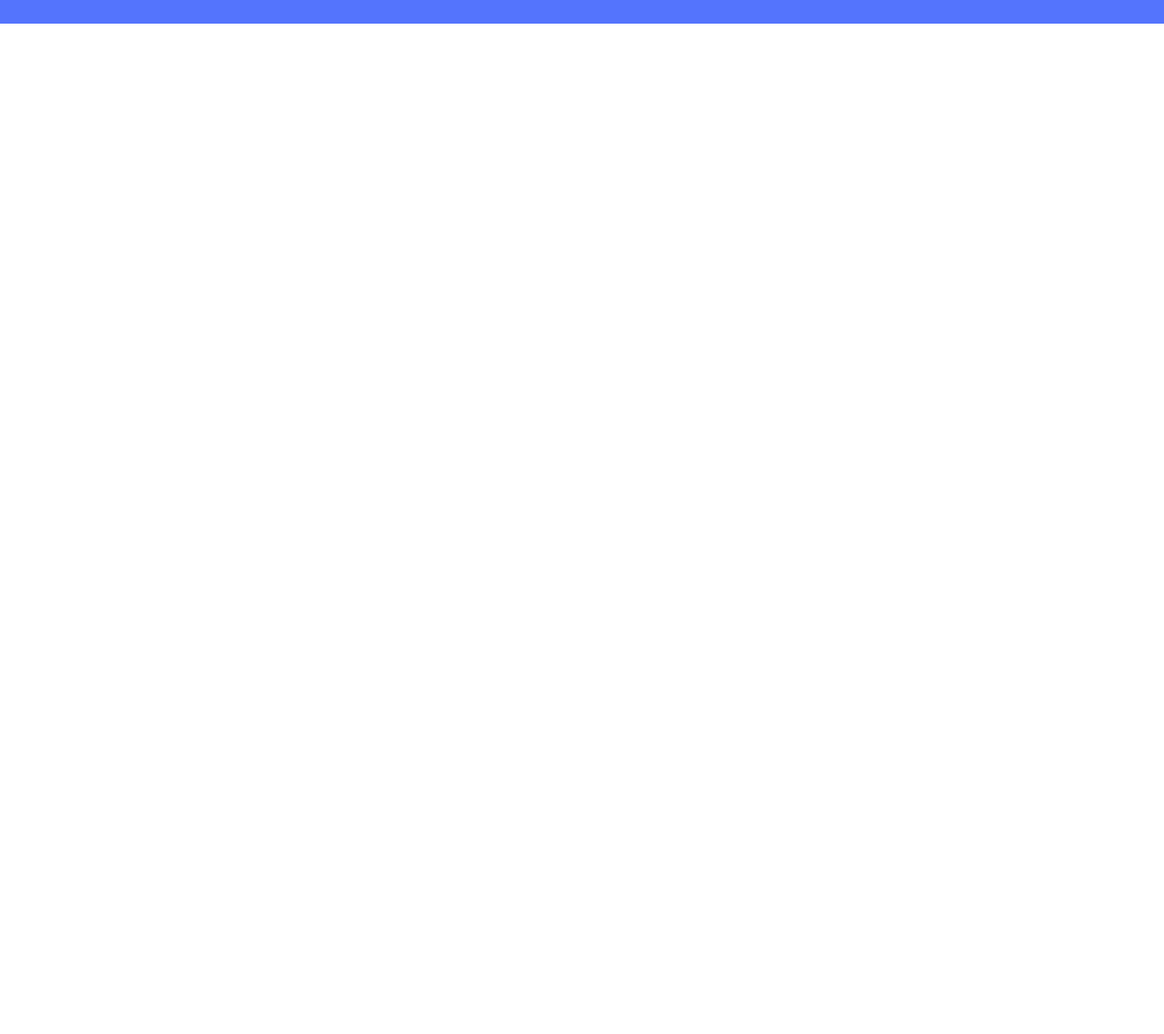
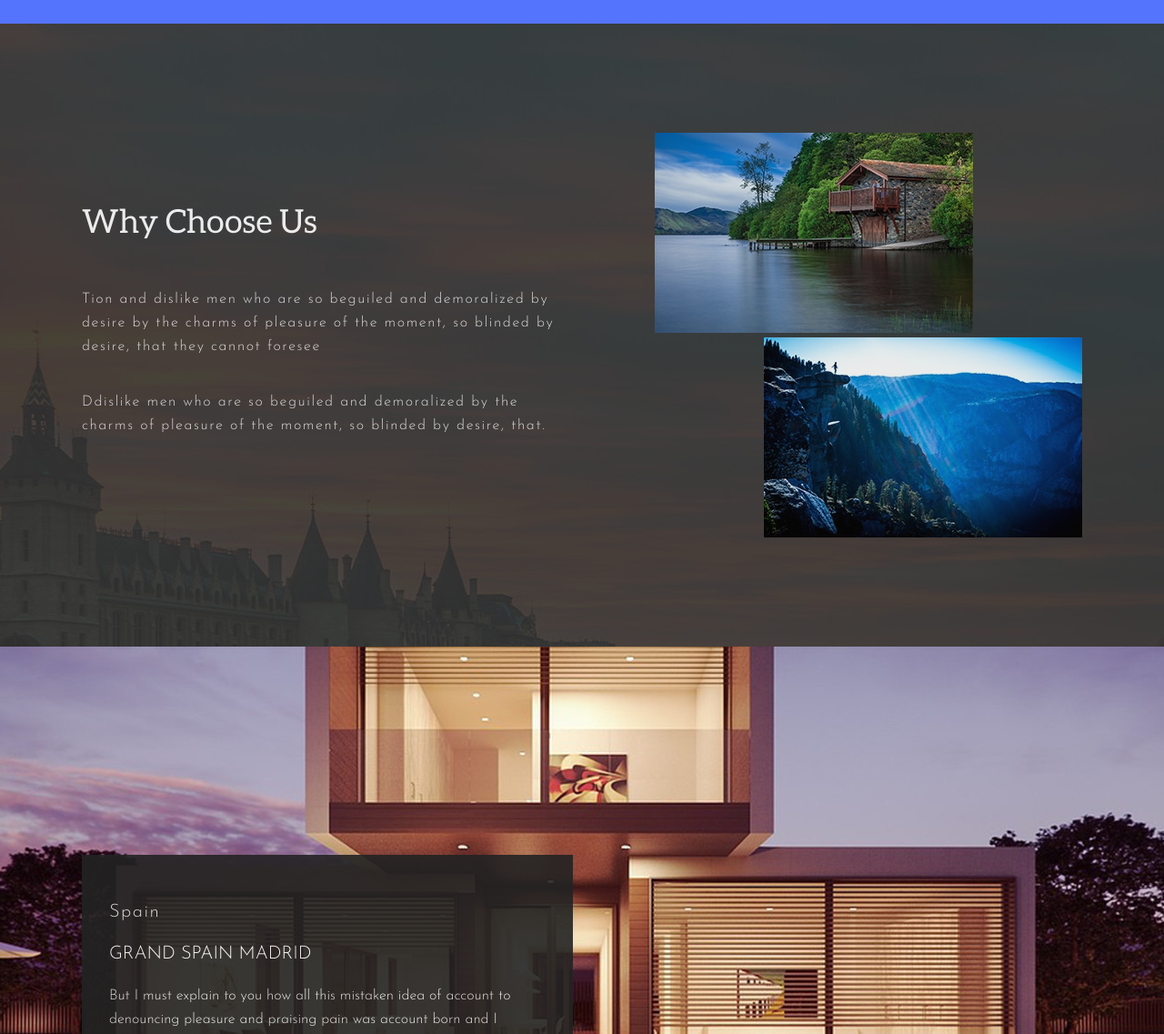
Before and after one commit to devforcoding/travel-agency, a plain HTML site: page index.html in a window 1280 px wide. Shown: the part 795-1932 px from the top of the page at 91% size. Before the commit the page ends 821 px from the top, so only its background shows below. Drawn offline with Linux system fonts and the light colour scheme.

Commit message:
added section article

```diff
--- /dev/null
+++ b/assets/scss/_article.scss
@@ -0,0 +1,83 @@
+.article {
+  color: #ffffff;
+  background: no-repeat top center;
+
+  &__book {
+    width: 540px;
+    padding: 50px 30px;
+    background-color: #232323;
+    opacity: 0.9;
+
+    p {
+      color: #e8e8e8;
+      font-size: 16px;
+      font-weight: 300;
+      line-height: 26px;
+    }
+
+    h3 {
+      font-size: 20px;
+      font-weight: 300;
+      line-height: 26px;
+      text-transform: uppercase;
+    }
+
+    span {
+      color: #e8e8e8;
+      font-size: 20px;
+      font-weight: 300;
+      line-height: 26px;
+      letter-spacing: 1.5px;
+    }
+
+
+    &--lf {
+      box-sizing: border-box;
+      margin: 229px auto 100px 0;
+
+    }
+
+    &--rg {
+      box-sizing: border-box;
+      margin: 229px 0 100px auto;
+    }
+
+    &--choose {
+      padding: 204px 95px 132px 0;
+      background: none;
+      font-weight: 300;
+      line-height: 26px;
+
+      & h2 {
+        padding-bottom: 60px;
+        font-family: Aleo, serif;
+        font-size: 36px;
+        font-weight: 300;
+      }
+
+      p {
+        color: #e8e8e8;
+        font-size: 16px;
+        letter-spacing: 1.6px;
+        padding-bottom: 35px;
+
+      }
+    }
+
+    &--photo {
+      width: 475px;
+      padding: 120px 0;
+      background: none;
+
+      img:first-child {
+        float: left;
+        margin-bottom: 5px;
+      }
+
+      img:last-child {
+        float: right;
+      }
+    }
+  }
+
+}
--- a/assets/scss/_common.scss
+++ b/assets/scss/_common.scss
@@ -19,6 +19,11 @@ p, h1, h2, ul{
   margin: 0 auto;
   padding: 0 50px;
   max-width: 1100px;
+
+  &--flex {
+    display: flex;
+  }
+
 }
 
 .clearfix::after {
--- a/assets/scss/main.scss
+++ b/assets/scss/main.scss
@@ -2,3 +2,4 @@
 @import "common";
 @import "header";
 @import "nav";
+@import "article";
--- a/index.html
+++ b/index.html
@@ -50,6 +50,41 @@
         </ul>
     </div>
 </nav>
+<article class="article" style="background-image: url('assets/img/bg-2.jpg')">
+   <div class="container container--flex">
+       <div class="article__book  article__book--choose">
+           <h2>Why Choose Us</h2>
+           <p>Tion and dislike men who are so beguiled and demoralized by desire by the charms of pleasure of the
+               moment, so blinded by desire, that they cannot foresee </p>
+           <p>Ddislike men who are so beguiled and demoralized by the charms of pleasure of the moment, so blinded by
+               desire, that.</p>
+       </div>
+       <div class="article__book  article__book--photo">
+           <img src="assets/img/arlicle-photo-1.jpg" alt="Explore Places">
+           <img src="assets/img/arlicle-photo-2.jpg" alt="Explore Places">
+       </div>
+   </div>
+</article>
+<article class="article" style="background-image: url('assets/img/bg-3.jpg')">
+    <div class="container container--flex">
+        <div class="article__book  article__book--lf">
+            <span>Spain</span>
+            <h3>Grand Spain Madrid</h3>
+            <p>But I must explain to you how all this mistaken idea of account to denouncing pleasure and praising pain
+            was account  born and I account will give you a complete account of the system</p>
+        </div>
+    </div>
+</article>
+<article class="article" style="background-image: url('assets/img/bg-4.jpg')">
+    <div class="container container--flex">
+        <div class="article__book  article__book--rg">
+            <span>Spain</span>
+            <h3>Grand Spain Madrid</h3>
+            <p>But I must explain to you how all this mistaken idea of account to denouncing pleasure and praising pain
+                was account  born and I account will give you a complete account of the system</p>
+        </div>
+    </div>
+</article>
 <script src="assets/js/svg4everybody.js"></script>
 <script>
     svg4everybody();
```
Also changed, not shown: assets/css/main.css, assets/img/arlicle-photo-1.jpg (added), assets/img/arlicle-photo-2.jpg (added), 1 other file.
